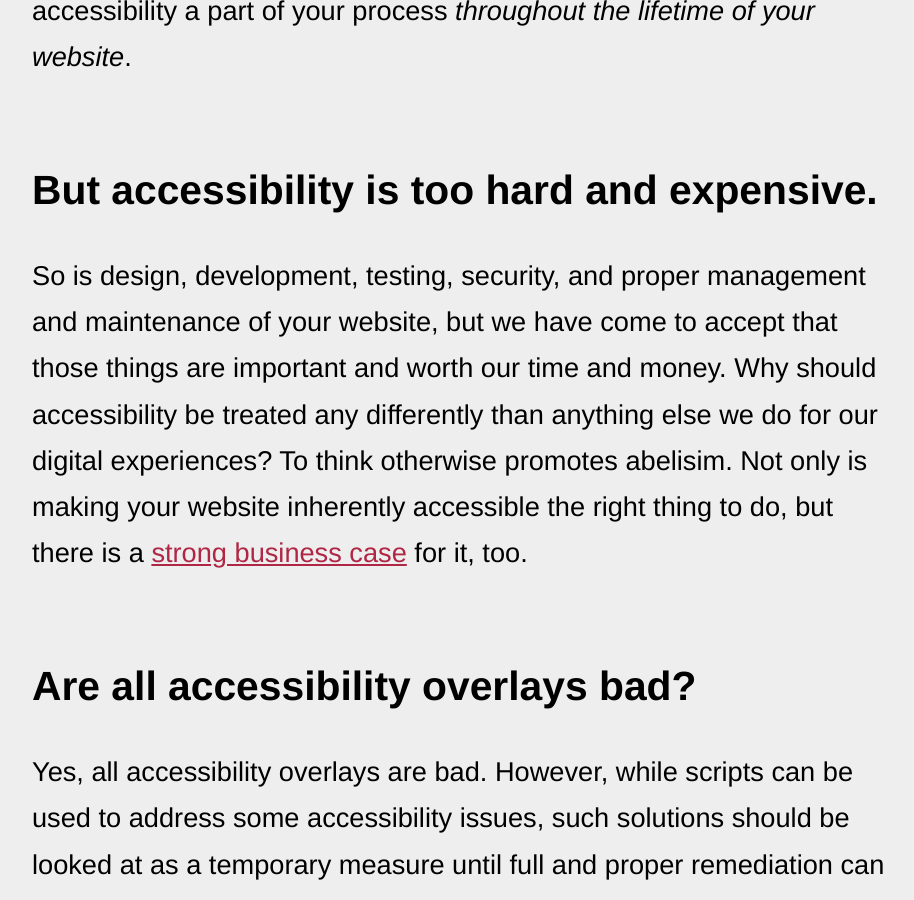
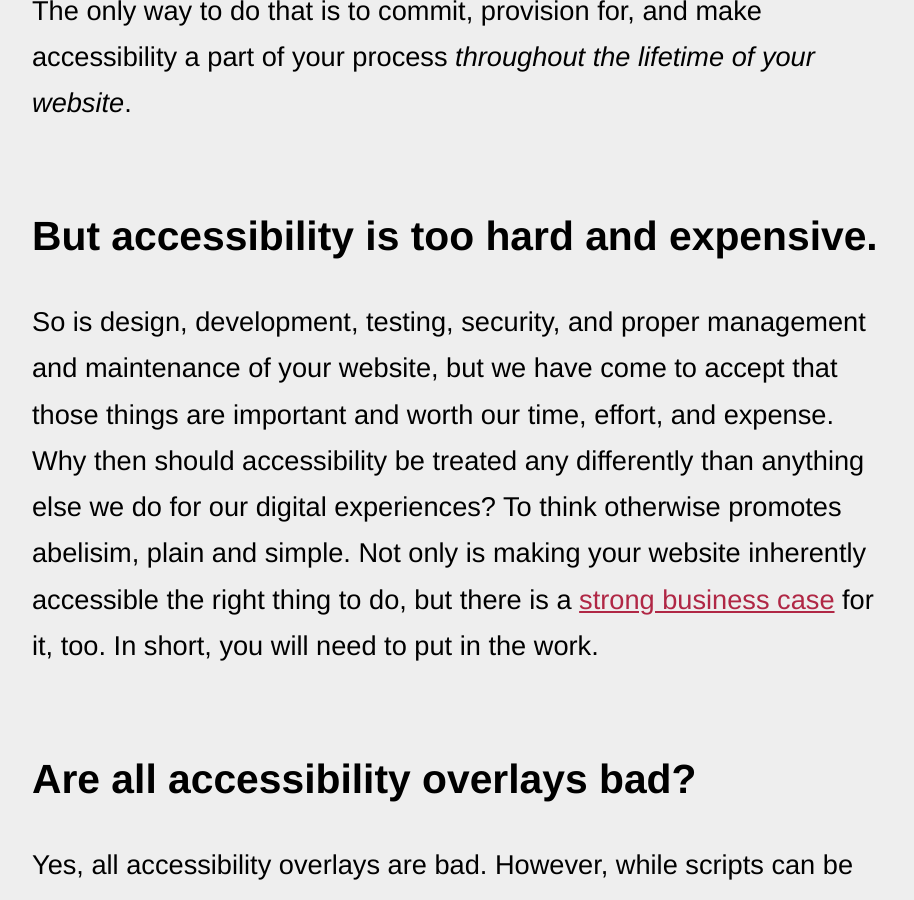
Before and after one commit to michaelspellacy/shouldiuseanaccessibilityoverlay-com, a Jekyll site: the page built from index.html, in a window 1280 px wide and 900 px high, scrolled down 3137 px. Shown: the whole window, without its empty margins (178-1092 px from the left). Built offline with Jekyll 4.4.1, drawn with Linux system fonts in a browser that asks for light colours; some of the changed text lies outside the part shown.

Commit message:
Update index.html

```diff
--- a/index.html
+++ b/index.html
@@ -10,7 +10,7 @@
 <ol>
   <li>They reinforce discrimination. Site owners, lulled into a false sense of security, then do nothing else to improve access, which is harmful to individuals with disabilities.</li>
   <li>They fail to address inherent access barriers. For example, missing alternative text, proper labeling, multimedia captioning and transcription, keyboard access, etc. An overlay cannot fix these things.</li>
-  <li>They can make access worse. So much so, that disabled users <a href="https://adrianroselli.com/2020/06/accessibe-will-get-you-sued.html#Update12">actively block overlays</a>, which defeat the purpose of including an overlay to begin with.</li>
+  <li>They can make access worse. So much so, that disabled users <a href="https://adrianroselli.com/2020/06/accessibe-will-get-you-sued.html#Update12">actively block overlays</a>, which defeats the purpose of including an overlay to begin with. In a recent <a href="https://webaim.org/projects/practitionersurvey3/#overlay">WebAIM survey</a>, 72% of disabled respondents said that accessibility overlays were not effective.</li>
   <li>Many disabled individuals already have the software that they require to navigate the web and can easily leverage features already built into their browsers and operating systems, so where is the value? Do you really think that your website is the first one that someone with a disability has ever visited?</li>
   <li>You can still be sued! Many overlay companies count on your lack of knowledge about accessibility and sell empty promises that will <a href="https://adrianroselli.com/2020/06/accessibe-will-get-you-sued.html">not shield you from litigation</a>. In 2025, the <a href="https://techcrunch.com/2025/01/03/ftc-orders-ai-accessibility-startup-accessibe-to-pay-1m-for-misleading-advertising/">FTC even fined accessiBe 1 million dollars for falsely claiming it could make websites fully accessible</a>. Don't play the fool!</li>
   <li>Privacy. People with disabilities have more at stake in protecting their anonymity online and want to avoid being singled out and treated differently (they get enough of that in real life), so their need to <a href="https://tink.uk/accessibe-and-data-protection/">protect their privacy</a> is important.</li>
@@ -24,7 +24,7 @@
 
 <h2 class="heading" id="excuses"><a href="#excuses">But accessibility is too hard and expensive.</a></h2>
 
-<p>So is design, development, testing, security, and proper management and maintenance of your website, but we have come to accept that those things are important and worth our time and money. Why should accessibility be treated any differently than anything else we do for our digital experiences? To think otherwise promotes abelisim. Not only is making your website inherently accessible the right thing to do, but there is a <a href="https://www.deque.com/blog/the-business-case-for-accessibility/">strong business case</a> for it, too.</p>
+<p>So is design, development, testing, security, and proper management and maintenance of your website, but we have come to accept that those things are important and worth our time, effort, and expense. Why then should accessibility be treated any differently than anything else we do for our digital experiences? To think otherwise promotes abelisim, plain and simple. Not only is making your website inherently accessible the right thing to do, but there is a <a href="https://www.deque.com/blog/the-business-case-for-accessibility/">strong business case</a> for it, too. In short, you will need to put in the work.</p>
 
 <h2 class="heading" id="overlays-bad"><a href="#overlays-bad">Are all accessibility overlays bad?</a></h2>
 
```
